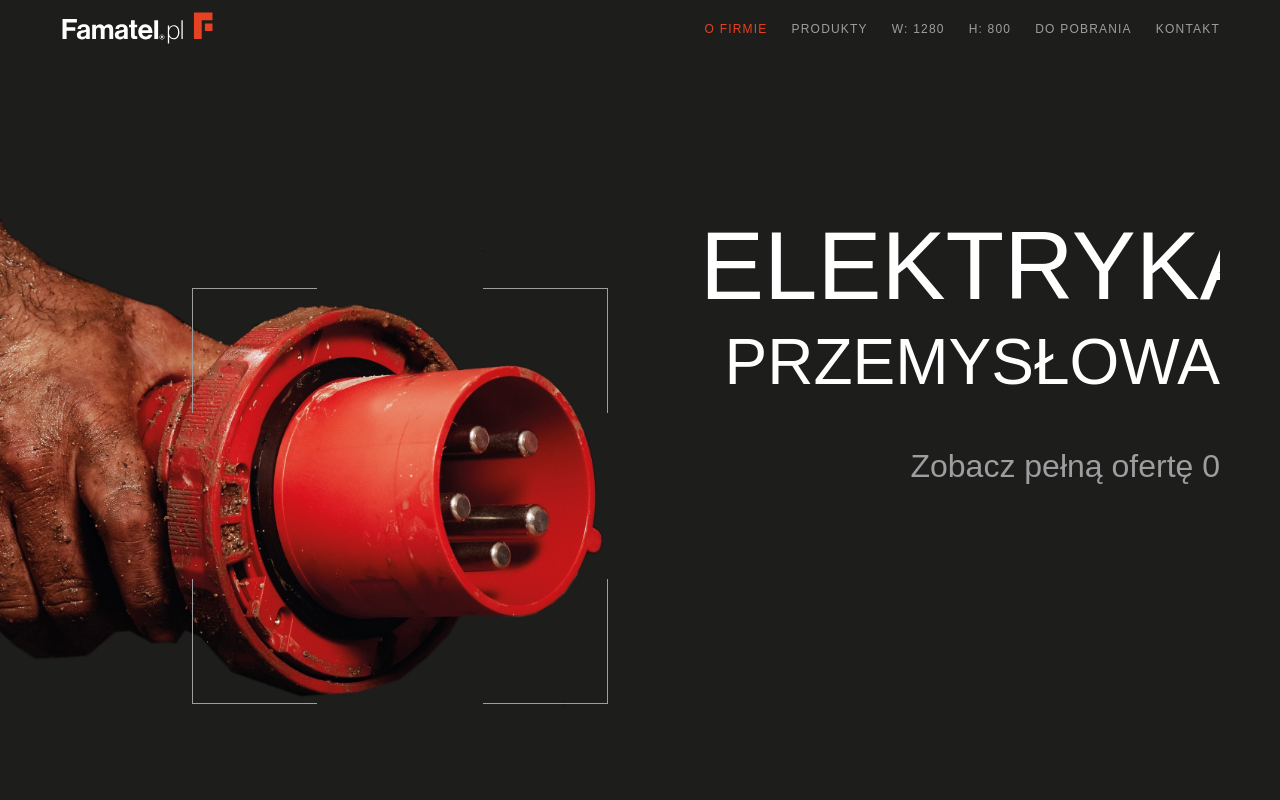
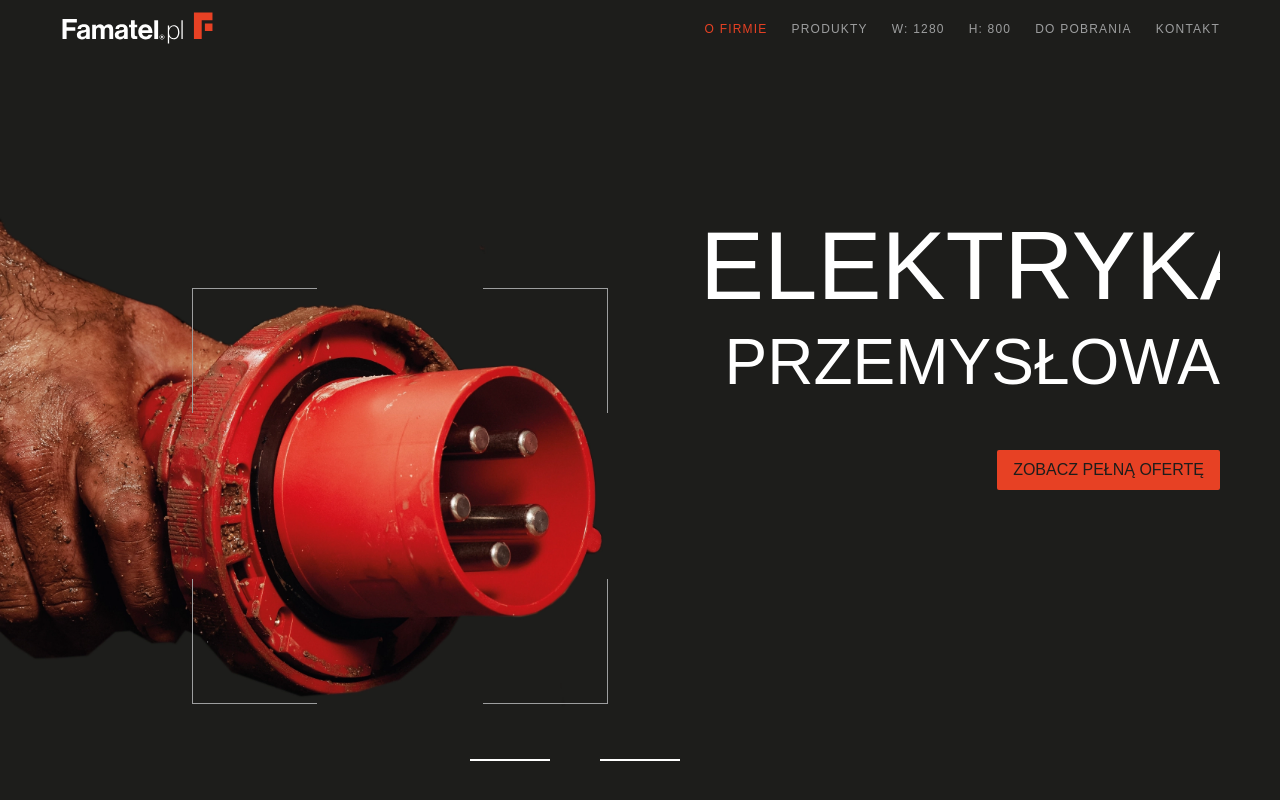
Before and after one commit to 77greenzeppelins/famatel-n13, a Next.js app: page / in a window 1280 px wide. Built offline with nearby package versions, Linux system fonts and the light colour scheme; a web font is replaced by a local one.

Commit message:
ariaMotionButton_1.0

```diff
--- /dev/null
+++ b/components/_basicComponents/buttons/ariaMotionButton/AriaMotionButton.tsx
@@ -0,0 +1,40 @@
+import React, { ReactNode } from 'react';
+/**React Aria Staff*/
+import { FocusRing } from 'react-aria';
+/**Framer Motion Staff*/
+import { motion } from 'framer-motion';
+
+/**TS* */
+export interface IF_AriaMotionButton {
+  ariaLabel: string;
+  whileHover?: {};
+  transition?: {};
+  onClick: React.MouseEventHandler<HTMLButtonElement>;
+  children?: ReactNode;
+  fake?: string;
+}
+
+/**-------------------------------------------------------------------------------**/
+const AriaMotionButton: React.FunctionComponent<IF_AriaMotionButton> = ({
+  ariaLabel,
+  whileHover,
+  transition,
+  onClick,
+  children,
+}) => {
+  return (
+    <FocusRing focusRingClass="ring ring-offset-2 ring-offset-black">
+      <motion.button
+        aria-label={ariaLabel}
+        className="w-full h-full focus:outline-none disable"
+        whileHover={whileHover}
+        transition={transition}
+        onClick={onClick}
+      >
+        {children}
+      </motion.button>
+    </FocusRing>
+  );
+};
+
+export default AriaMotionButton;
--- a/components/pagesComponents/o-firmie/OFirmieContent.tsx
+++ b/components/pagesComponents/o-firmie/OFirmieContent.tsx
@@ -1,6 +1,7 @@
 import React, { useState } from 'react';
 /**Components**/
 import OFirmieSlider from './slider/OFirmieSlider';
+import NavPanel from './navPanel/NavPanel';
 /**FramerMotion Staf**/
 import { motion } from 'framer-motion';
 /**Basic Data*/
@@ -118,6 +119,11 @@ const OFirmieContent = () => {
         slideNumber={slideState.number}
         scrollDeltaValue={slideState.deltaY}
       />
+      <NavPanel
+        slideNumber={slideState.number + 1}
+        setSlideState={setSlideState}
+        sectionsNumber={sectionsNumber}
+      />
     </motion.div>
   );
 };
--- /dev/null
+++ b/components/pagesComponents/o-firmie/navPanel/NavPanel.tsx
@@ -0,0 +1,38 @@
+import React from 'react';
+import { animatedButton } from '../../../../utils/framerMotion/framerMotionUtils';
+import AriaMotionButton from '../../../_basicComponents/buttons/ariaMotionButton/AriaMotionButton';
+
+const NavPanel: React.FunctionComponent<{
+  slideNumber: number;
+  setSlideState: React.Dispatch<
+    React.SetStateAction<{
+      number: number;
+      deltaY: number;
+    }>
+  >;
+  sectionsNumber: number;
+}> = ({ slideNumber, setSlideState, sectionsNumber }) => {
+  /**JSX*/
+  return (
+    <div className="absolute fc bottom-0 left-0 right-0 h-[70px] pb-[10px]">
+      <div className="flex justify-between w-[340px] h-full ">
+        {Array.from({ length: sectionsNumber }).map((_, i) => (
+          <div key={i}>
+            <AriaMotionButton
+              ariaLabel={`zobacz slajd ${i + 1}`}
+              whileHover={animatedButton.whileHover}
+              transition={animatedButton.transition}
+              onClick={() => {
+                console.log('...........NavPanel / GraphicSection');
+              }}
+            >
+              <div key={i} className="fc h-[2px] w-[80px] bg-light"></div>
+            </AriaMotionButton>
+          </div>
+        ))}
+      </div>
+    </div>
+  );
+};
+
+export default NavPanel;
--- a/components/pagesComponents/o-firmie/slide1/Slide1.tsx
+++ b/components/pagesComponents/o-firmie/slide1/Slide1.tsx
@@ -27,27 +27,17 @@ const Slide1: React.FunctionComponent<{
       } w-full h-full`}
     >
       <div
-        className={` fc ${isLandscape ? `w-[50%] h-full` : 'w-full h-[60%]'} `}
+        //__
+        className={isLandscape ? 'fc w-[50%] h-full' : 'fc w-full h-[60%]'}
       >
         <GraphicSection />
       </div>
       <div
-        className={` flex flex-col ${
+        className={` flex flex-col text-3xl text-light px-[2%] md:px-[60px] ${
           isLandscape ? `w-[50%] h-full` : 'w-full h-[40%]'
-        } text-3xl text-light px-[2%] md:px-[60px]`}
+        } `}
       >
         <TextSection />
-        {/* <div className="flex h-[50%] justify-end items-end bg-dark pb-6 z-[10] ">
-          <h1 className="text-[4rem] text-right leading-[5rem] uppercase">
-            Elektryka <br />
-            Przemysłowa
-          </h1>
-        </div>
-        <div className="flex h-[50%] justify-end  bg-dark pt-6 z-[1]">
-          <p className="text-[2rem] text-grey text-right leading-[2rem]">
-            Zobacz pełną ofertę
-          </p>
-        </div> */}
       </div>
     </div>
   );
--- a/components/pagesComponents/o-firmie/slide1/graphicSection/GraphicSection.tsx
+++ b/components/pagesComponents/o-firmie/slide1/graphicSection/GraphicSection.tsx
@@ -1,11 +1,11 @@
-import React, { MouseEventHandler, MouseEvent } from 'react';
+import React from 'react';
 /**Component**/
 import SquareImageHolder from '../../../../multipagesComponents/imageHolder/SquareImageHolder';
+import AnimatedButton from './animatedButton/AnimatedButton';
 /**Image Staff**/
 import { imgOFirmiePage } from '../../../../../public/images/oFirmiePage/imgOFirmiePage';
 /**FramerMotion Staff*/
 import { motion } from 'framer-motion';
-import AnimatedButton from './animatedButton/AnimatedButton';
 const variants = {
   initial: { x: '-100%', y: '-20%' },
   animate: { x: 0, y: 0, transition: { duration: 1.2 } },
@@ -15,9 +15,8 @@ const variants = {
 const GraphicSection = () => {
   /**JSX**/
   return (
-    <>
     <motion.div
-        className="w-full h-full"
+      className="w-full h-full disable"
       variants={variants}
       initial="initial"
       animate="animate"
@@ -27,33 +26,15 @@ const GraphicSection = () => {
         refDivStyle="flex justify-start items-end w-full h-full "
         squareDivStyle="relative overflow-hidden"
       >
-          <AnimatedButton />
-          {/* <motion.button
-            className="absolute top-[20%] left-[30%] h-[65%] w-[65%] "
-            whileHover={{
-              scale: 1.05,
+        <div className="absolute top-[20%] left-[30%] h-[65%] w-[65%]">
+          <AnimatedButton
+            onClick={() => {
+              console.log('...........AnimatedButton / GraphicSection');
             }}
-            transition={{
-              type: 'spring',
-              damping: 5,
-              stiffness: 100,
-              restDelta: 0.001,
-            }}
-          >
-            <div className="flex justify-between flex-col w-full h-full">
-              <div className="flex justify-between w-full h-[30%] ">
-                <div className="w-[30%] h-full border-t border-l border-grey" />
-                <div className="w-[30%] h-full border-t border-r border-grey" />
+          />
         </div>
-              <div className="flex justify-between  w-full h-[30%] ">
-                <div className="w-[30%] h-full border-b border-l border-grey" />
-                <div className="w-[30%] h-full border-b border-r border-grey" />
-              </div>
-            </div>
-          </motion.button> */}
       </SquareImageHolder>
     </motion.div>
-    </>
   );
 };
 
--- a/components/pagesComponents/o-firmie/slide1/graphicSection/animatedButton/AnimatedButton.tsx
+++ b/components/pagesComponents/o-firmie/slide1/graphicSection/animatedButton/AnimatedButton.tsx
@@ -1,45 +1,33 @@
 import React, { useState } from 'react';
-/**Framer Motion Staff*/
-import { motion } from 'framer-motion';
-/**FReact Aria Staff*/
-import { FocusRing } from 'react-aria';
+/**Components**/
+import AriaMotionButton from '../../../../../_basicComponents/buttons/ariaMotionButton/AriaMotionButton';
+/**FrameMotion Staff
+ */
+import { animatedButton } from '../../../../../../utils/framerMotion/framerMotionUtils';
 
 /**--------------------------------------------------------**/
-const AnimatedButton = () => {
-  const [state, setState] = useState(false);
+const AnimatedButton: React.FunctionComponent<{
+  onClick: React.MouseEventHandler<HTMLButtonElement>;
+}> = ({ onClick }) => {
   /**JSX**/
   return (
-    <FocusRing focusRingClass="ring ring-offset-2 ring-offset-black">
-      <motion.button
-        aria-label="Zobacz opis wtyczki"
-        className="absolute top-[20%] left-[30%] h-[65%] w-[65%] select-none touch-none focus:outline-none no-sparkling"
-        whileHover={{
-          scale: 1.05,
-        }}
-        transition={{
-          type: 'spring',
-          damping: 5,
-          stiffness: 100,
-          restDelta: 0.001,
-        }}
-        onClick={() => console.log('...........AnimatedButton')}
+    <AriaMotionButton
+      ariaLabel="Zobacz opis wtyczki"
+      whileHover={animatedButton.whileHover}
+      transition={animatedButton.transition}
+      onClick={onClick}
     >
       <div className="flex justify-between flex-col w-full h-full">
         <div className="flex justify-between w-full h-[30%] ">
           <div className="w-[30%] h-full border-t border-l border-grey" />
-            <div
-              className={`w-[30%] h-full border-t border-r ${
-                state ? ' border-corpo' : 'border-grey'
-              } border-grey`}
-            />
+          <div className={`w-[30%] h-full border-t border-r  border-grey`} />
         </div>
         <div className="flex justify-between  w-full h-[30%] ">
           <div className="w-[30%] h-full border-b border-l border-grey" />
           <div className="w-[30%] h-full border-b border-r border-grey" />
         </div>
       </div>
-      </motion.button>
-    </FocusRing>
+    </AriaMotionButton>
   );
 };
 
--- a/components/pagesComponents/o-firmie/slide1/textSection/TextSection.tsx
+++ b/components/pagesComponents/o-firmie/slide1/textSection/TextSection.tsx
@@ -31,14 +31,14 @@ const TextSection = () => {
         </div>
       </div>
       <div className="flex h-[50%] justify-end  bg-dark pt-6 z-[1]">
-        <div className=" overflow-hidden">
+        <div className="overflow-hidden">
           <motion.p
-            className="text-[2rem] text-grey text-right leading-[2rem] disable"
+            className="text-[1rem] text-dark text-right leading-[2rem] uppercase bg-corpo px-4 py-1 rounded-sm disable"
             variants={variants}
             initial="initial"
             animate="animate"
           >
-            Zobacz pełną ofertę 0
+            Zobacz pełną ofertę
           </motion.p>
         </div>
       </div>
--- a/utils/framerMotion/framerMotionUtils.ts
+++ b/utils/framerMotion/framerMotionUtils.ts
@@ -53,4 +53,21 @@ const homePageSliderVariants = {
   to: { opacity: 0, transition: { type: 'tween', duration: 0.6 } },
 };
 
-export { routingAnimation, overlayContainerVariants, homePageSliderVariants };
+const animatedButton = {
+  whileHover: {
+    scale: 1.05,
+  },
+  transition: {
+    type: 'spring',
+    damping: 5,
+    stiffness: 100,
+    restDelta: 0.001,
+  },
+};
+
+export {
+  routingAnimation,
+  overlayContainerVariants,
+  homePageSliderVariants,
+  animatedButton,
+};
```
Lines whose indentation alone changed are shown as unchanged.
